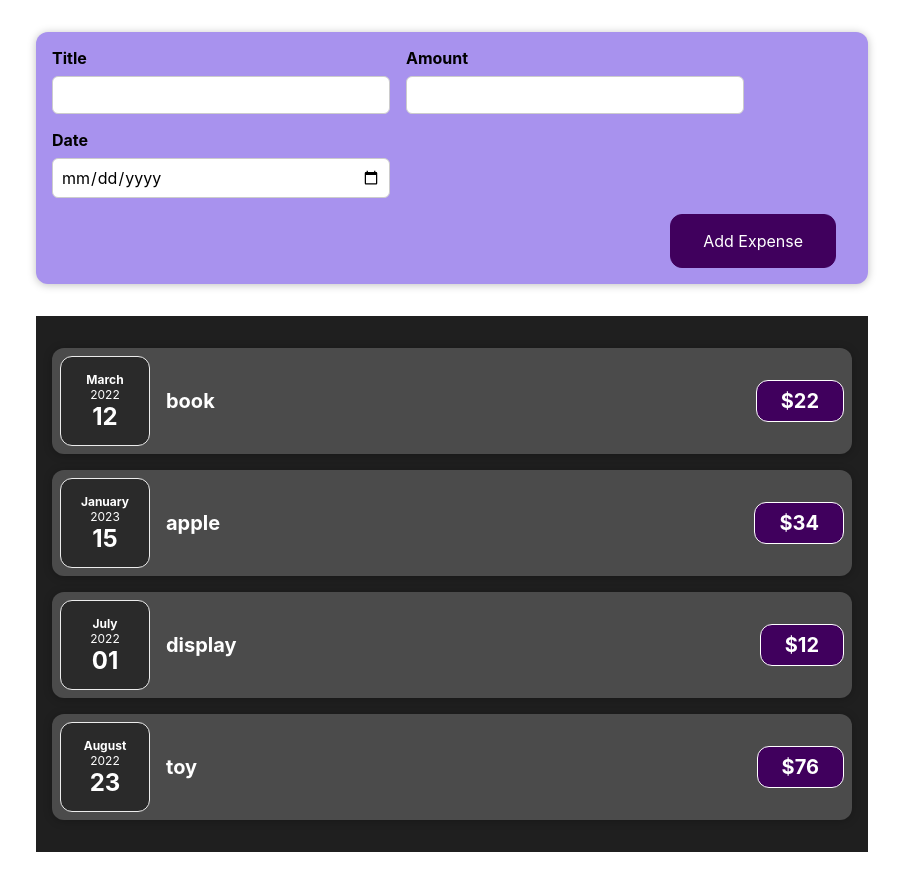
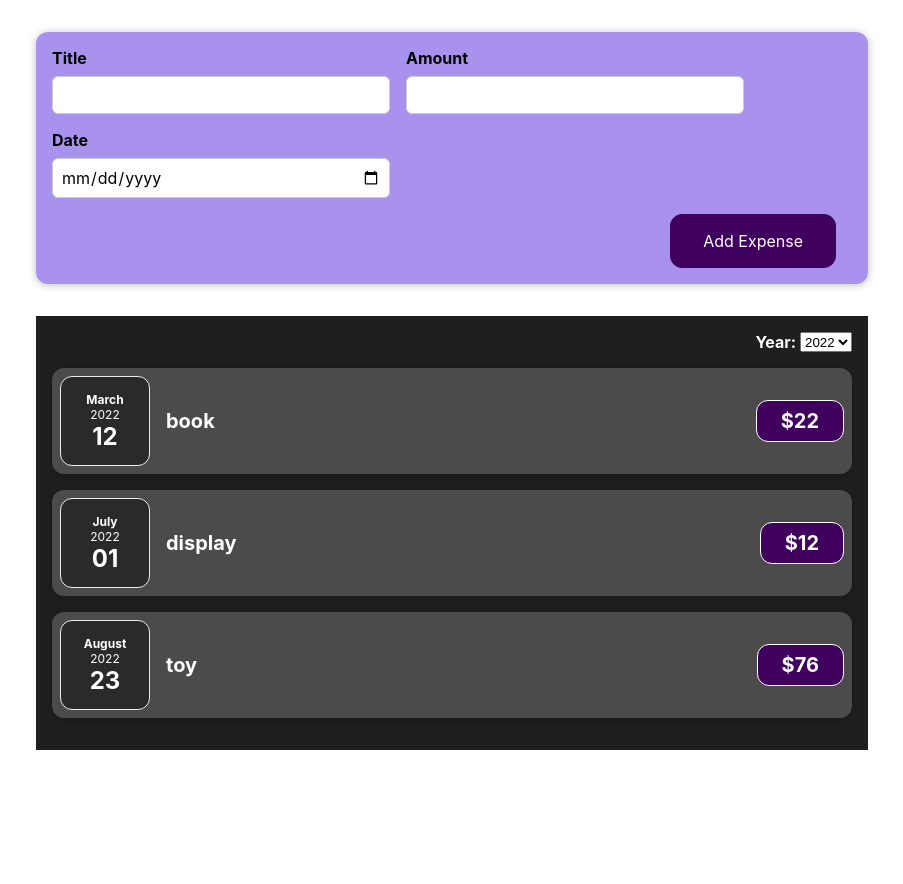
Before and after one commit to nfgoto/expense-checker, a React (Create React App) app: page / in a window 1280 px wide. Shown: the whole page, without its empty margins (188-1091 px from the left). After the commit the page ends 800 px from the top, so only its background shows below. Built offline with nearby package versions, Linux system fonts and the light colour scheme.

Commit message:
add expense filter

```diff
--- a/src/components/add-expense/add-expense-form/AddExpenseForm.compponent.tsx
+++ b/src/components/add-expense/add-expense-form/AddExpenseForm.compponent.tsx
@@ -2,20 +2,19 @@ import "./AddExpenseForm.styles.css";
 import { ChangeEventHandler, FC, FormEventHandler, useState } from "react";
 import { Expense } from "../../../types";
 
-interface AddExpenseForm {
+interface AddExpenseFormProps {
   onSaveExpense(ex: Expense): void;
 }
 
-const AddExpenseForm: FC<AddExpenseForm> = ({
+const AddExpenseForm: FC<AddExpenseFormProps> = ({
   onSaveExpense: addNewExpense,
 }) => {
   const [title, setTitle] = useState("");
   const [amount, setAmount] = useState("");
   const [date, setDate] = useState("");
 
-  const maxDate = new Date(
-    `${new Date().getFullYear()}-12-31`
-  ).toLocaleDateString();
+  const minDate = `${new Date().getFullYear() - 1}-01-01`;
+  const maxDate = `${new Date().getFullYear()}-12-31`;
 
   const handleTitleChange: ChangeEventHandler<HTMLInputElement> = ({
     target: { value },
@@ -71,7 +70,7 @@ const AddExpenseForm: FC<AddExpenseForm> = ({
           <input
             type="date"
             name="date"
-            min="2019-01-01"
+            min={minDate}
             max={maxDate}
             value={date}
             onChange={handleDateChange}
--- /dev/null
+++ b/src/components/expense/expense-filter/ExpenseFilter.component.tsx
@@ -0,0 +1,31 @@
+import "./ExpenseFilter.styles.css";
+import { ChangeEventHandler, FC } from "react";
+
+interface ExpenseFilterProps {
+  selectedYear: string;
+  handleFilterYearChange: ChangeEventHandler<HTMLSelectElement>;
+  years: number[];
+}
+
+const ExpenseFilter: FC<ExpenseFilterProps> = ({
+  selectedYear,
+  handleFilterYearChange,
+  years,
+}) => (
+  <div className="expense-filter">
+    <span className="expense-filter__label ">Year:&nbsp;</span>
+    <select
+      name="filter-year"
+      value={selectedYear}
+      onChange={handleFilterYearChange}
+    >
+      {years.map((year) => (
+        <option key={year} value={year}>
+          {year}
+        </option>
+      ))}
+    </select>
+  </div>
+);
+
+export default ExpenseFilter;
--- /dev/null
+++ b/src/components/expense/expense-filter/ExpenseFilter.styles.css
@@ -0,0 +1,10 @@
+.expense-filter {
+  display: flex;
+  flex-direction: row;
+  justify-content: flex-end;
+}
+
+.expense-filter__label {
+  color: white;
+  font-weight: bold;
+}
--- a/src/components/expense/expense-list/ExpenseList.component.tsx
+++ b/src/components/expense/expense-list/ExpenseList.component.tsx
@@ -1,19 +1,38 @@
 import "./ExpenseList.styles.css";
-import { FC } from "react";
+import { ChangeEventHandler, FC, useState } from "react";
 import ExpenseItem from "../expensse-item/ExpenceItem.component";
 import { Expense } from "../../../types";
+import ExpenseFilter from "../expense-filter/ExpenseFilter.component";
 
 interface ExpenseListProps {
   expenses: Expense[];
 }
 
-const ExpenseList: FC<ExpenseListProps> = ({ expenses }) => (
-  <div className="expenses">
-    {" "}
-    {expenses.map(({ id, ...expenseProps }, index) => (
-      <ExpenseItem key={id ?? index} {...expenseProps} />
-    ))}
-  </div>
-);
+const ExpenseList: FC<ExpenseListProps> = ({ expenses }) => {
+  const [filterYear, setFilterYear] = useState(
+    new Date().getFullYear().toString()
+  );
+  let years = expenses.map((exp) => exp.date.getFullYear());
+  years = Array.from(new Set(years));
+
+  const handleFilterYearChange: ChangeEventHandler<HTMLSelectElement> = ({
+    target: { value },
+  }) => setFilterYear(value);
+
+  return (
+    <div className="expenses">
+      <ExpenseFilter
+        years={years}
+        selectedYear={filterYear}
+        handleFilterYearChange={handleFilterYearChange}
+      />{" "}
+      {expenses
+        .filter((ex) => ex.date.getFullYear().toString() === filterYear)
+        .map(({ id, ...expenseProps }, index) => (
+          <ExpenseItem key={id ?? index} {...expenseProps} />
+        ))}
+    </div>
+  );
+};
 
 export default ExpenseList;
```
